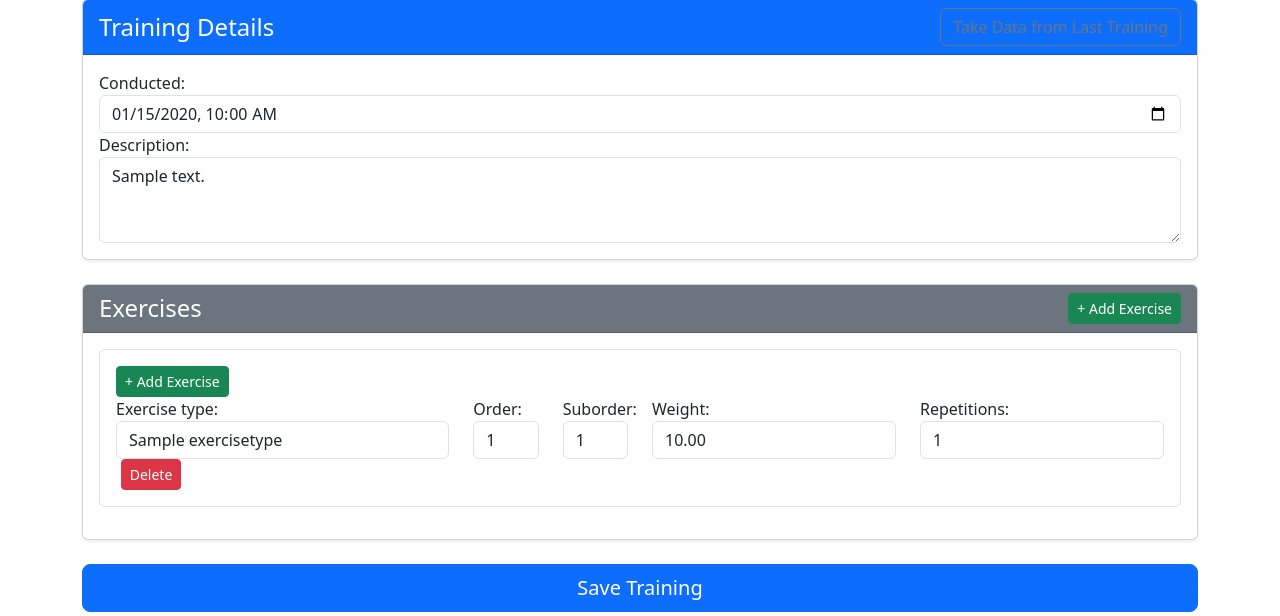
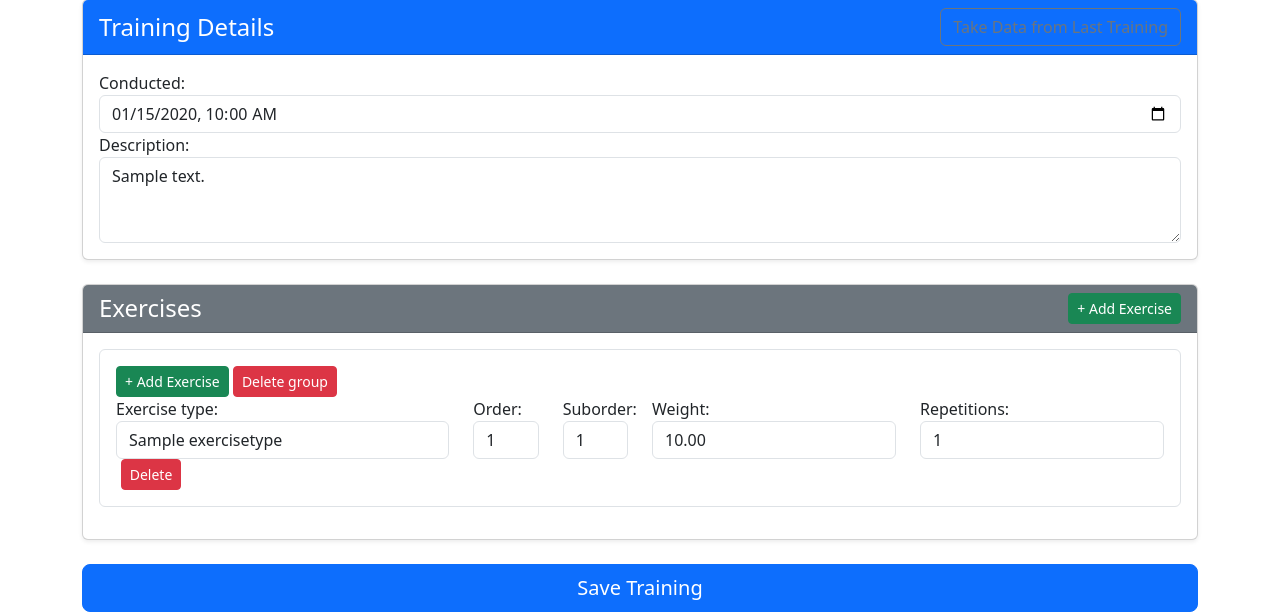
Before and after one commit to Flynotfly/GymStat, a Django app: page /training/1/edit/ in a window 1280 px wide. Shown: the part 177-793 px from the top of the page. Run offline with Django 5.2, Linux system fonts and the light colour scheme; a user stored in the database is signed in; tables that the repository leaves empty hold one stand-in row (values such as "Sample post").

Commit message:
add delete exercise group button

```diff
--- a/gymstat/training/templates/training/edit.html
+++ b/gymstat/training/templates/training/edit.html
@@ -98,6 +98,15 @@
                                 ">
                             + Add Exercise
                         </button>
+                        <button type="button" class="btn btn-sm btn-danger delete-group" @click="
+                            deleted_group = true;
+                            const exerciseGroup = $el.closest('.exercise-group');
+                            const deleteFieldDivs = exerciseGroup.querySelectorAll('.exercise_delete_field');
+                            deleteFieldDivs.forEach(deleteFieldDiv => {
+                                const deleteField = deleteFieldDiv.querySelector('input');
+                                deleteField.checked = true;
+                            });
+                            ">Delete group</button>
                         {% for form in group %}
                             {{ form.as_div }}
                         {% endfor %}
@@ -147,6 +156,15 @@
                                 ">
                             + Add Exercise
                         </button>
+                        <button type="button" class="btn btn-sm btn-danger delete-group" @click="
+                            deleted_group = true;
+                            const exerciseGroup = $el.closest('.exercise-group');
+                            const deleteFieldDivs = exerciseGroup.querySelectorAll('.exercise_delete_field');
+                            deleteFieldDivs.forEach(deleteFieldDiv => {
+                                const deleteField = deleteFieldDiv.querySelector('input');
+                                deleteField.checked = true;
+                            });
+                            ">Delete group</button>
                     {{ empty_form.as_div }}
                     </div>
                 </template>
```
